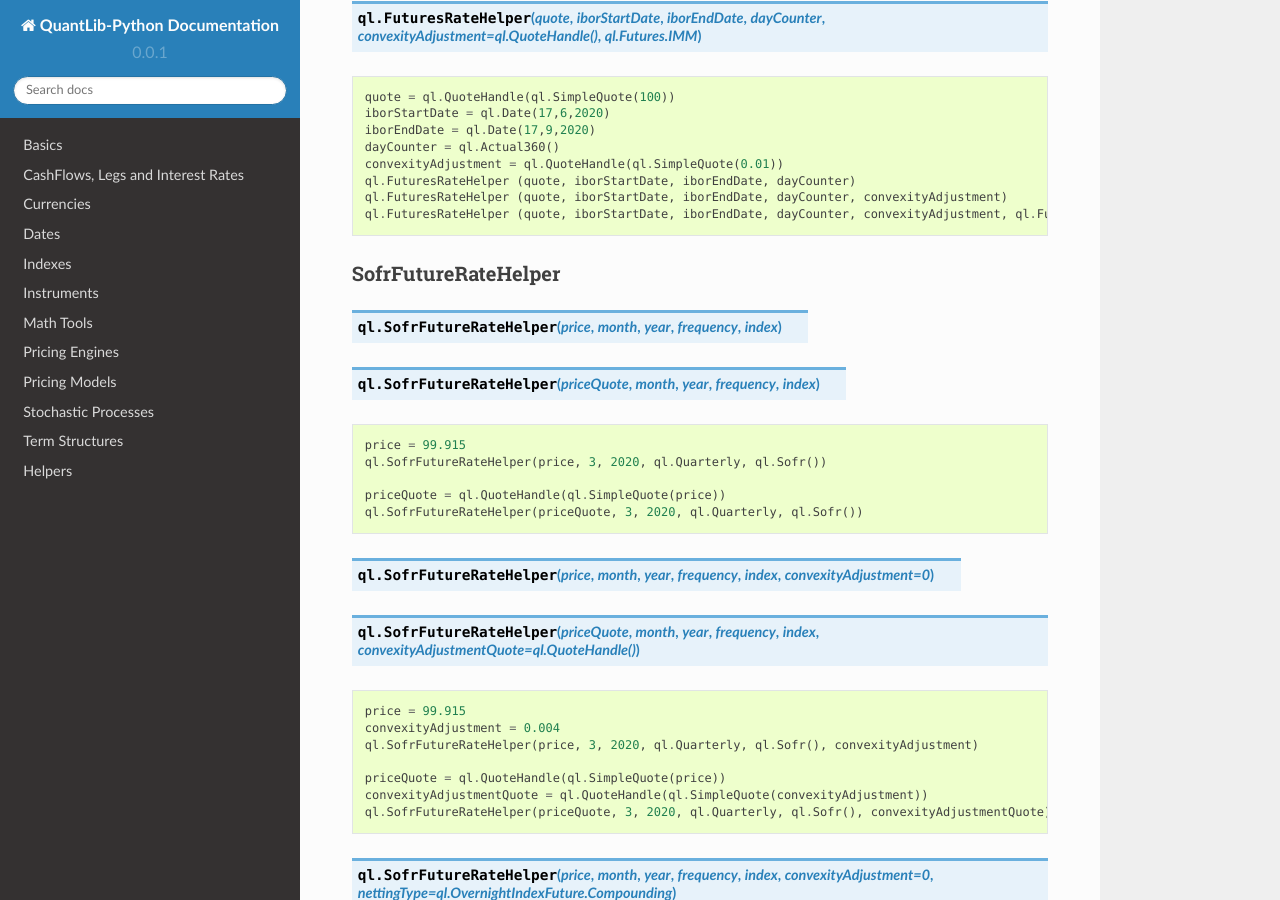
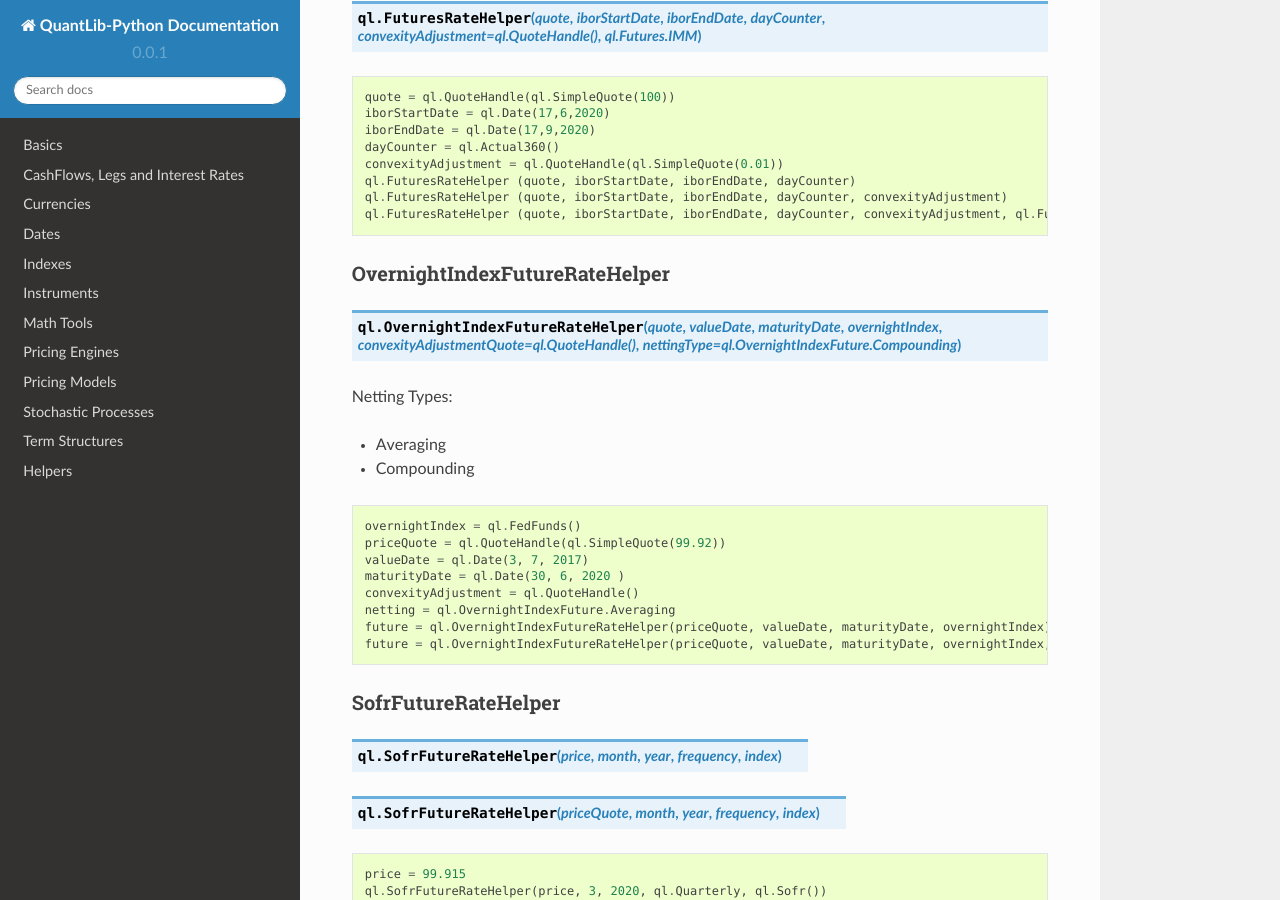
Before and after one commit to nhaga/QuantLib-Python-Docs, a Sphinx documentation site: the page built from docs/helpers/rates.rst, in a window 1280 px wide and 900 px high, scrolled down 3985 px. Built offline with Sphinx 7.4.7 and the Read the Docs theme 2.0.0, drawn with Linux system fonts in a browser that asks for light colours; formulas are drawn with MathJax 3.

Commit message:
added OvernightIndexFutureRateHelper

```diff
--- a/docs/helpers/rates.rst
+++ b/docs/helpers/rates.rst
@@ -223,6 +223,29 @@ FuturesRateHelper
   ql.FuturesRateHelper (quote, iborStartDate, iborEndDate, dayCounter)
   ql.FuturesRateHelper (quote, iborStartDate, iborEndDate, dayCounter, convexityAdjustment)
   ql.FuturesRateHelper (quote, iborStartDate, iborEndDate, dayCounter, convexityAdjustment, ql.Futures.IMM)
+
+OvernightIndexFutureRateHelper
+------------------------------
+
+.. function:: ql.OvernightIndexFutureRateHelper(quote, valueDate, maturityDate, overnightIndex, convexityAdjustmentQuote=ql.QuoteHandle(), nettingType=ql.OvernightIndexFuture.Compounding)
+
+Netting Types:
+
+- Averaging
+- Compounding
+
+.. code-block:: python
+
+  overnightIndex = ql.FedFunds()
+  priceQuote = ql.QuoteHandle(ql.SimpleQuote(99.92))
+  valueDate = ql.Date(3, 7, 2017)
+  maturityDate = ql.Date(30, 6, 2020 )
+  convexityAdjustment = ql.QuoteHandle()
+  netting = ql.OvernightIndexFuture.Averaging
+  future = ql.OvernightIndexFutureRateHelper(priceQuote, valueDate, maturityDate, overnightIndex)
+  future = ql.OvernightIndexFutureRateHelper(priceQuote, valueDate, maturityDate, overnightIndex, convexityAdjustment, netting)
+
+
 
 
 SofrFutureRateHelper
```
